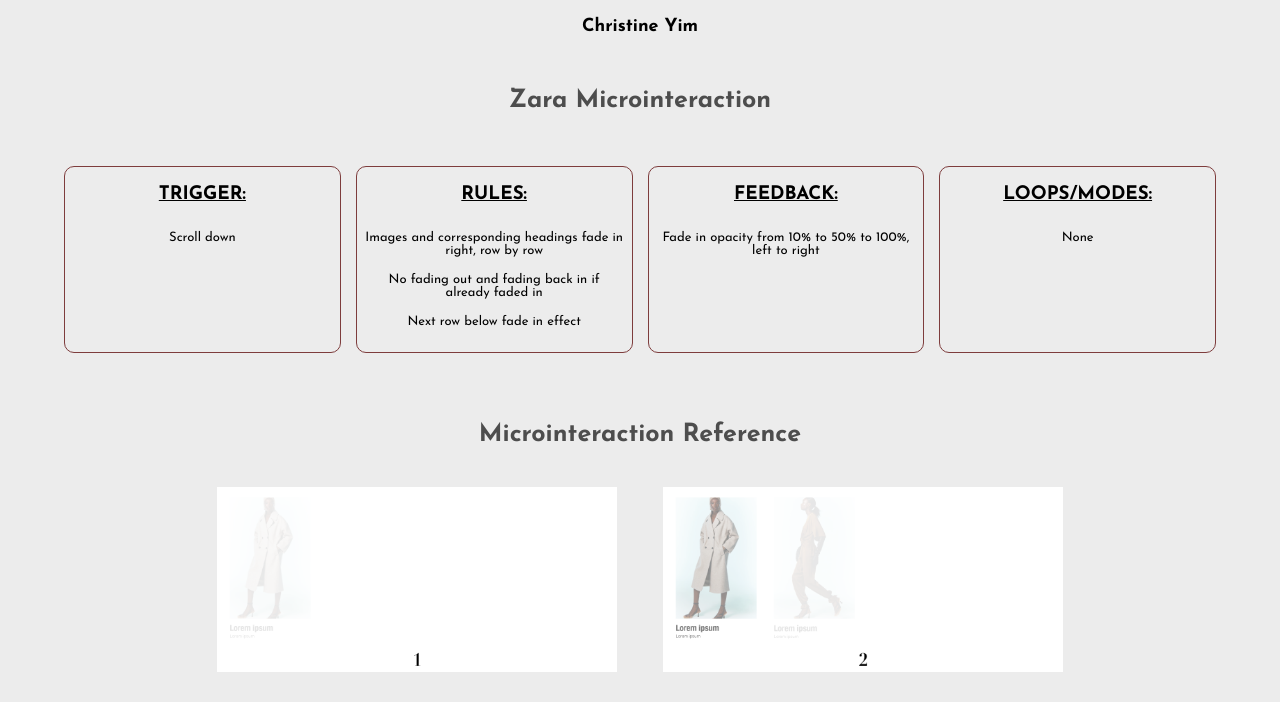
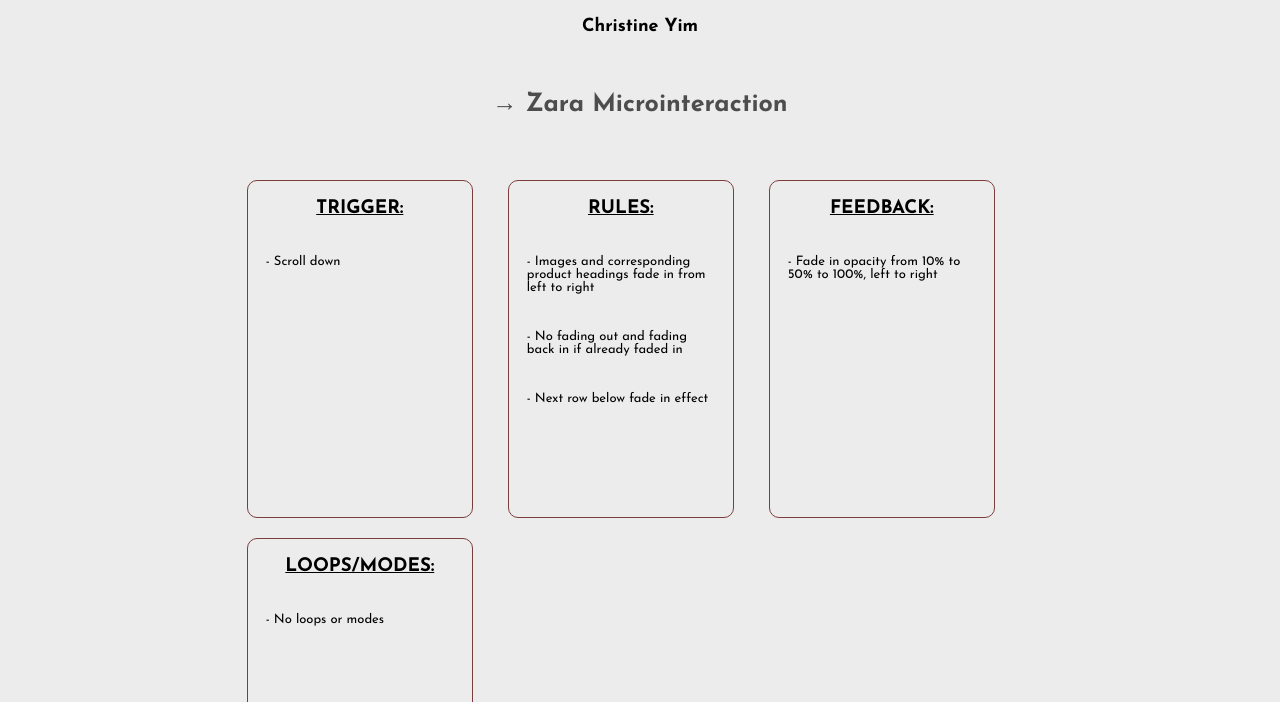
Before and after one commit to cyim12/idm241-ccy29, a plain HTML site: page alpha/index.html in a window 1280 px wide. Shown: the part 98-800 px from the top of the page. Drawn offline with Linux system fonts and the light colour scheme.

Commit message:
flex and fixes

```diff
--- a/alpha/css/stylesheet.css
+++ b/alpha/css/stylesheet.css
@@ -55,10 +55,20 @@
   }
 
 .microix {
-  display: grid;
   grid-template-columns: 1fr 1fr 1fr 1fr;
   column-gap: 15px;
   padding-top: 2rem;
+  display: flex;
+  flex-wrap: wrap;
+  margin-left: 15%;
+  margin-right: 15%;
+}
+
+@media only screen and (max-width: 768px) {
+  .microix {
+  margin-left: 25%;
+  margin-right: 25%;
+  }
 }
 
 .element {
@@ -66,6 +76,9 @@
   border-width: 1.5px;
   border-color: rgb(126, 61, 61);
   border-radius: 10px;
+  margin: 10px;
+  width: 14rem;
+  height: 21rem;
 }
 
 h3 {
@@ -79,6 +92,8 @@
 
 ul li {
   font-size: 13px;
+  text-align: left;
+  padding: 10px;
 }
 
 .images {
--- a/alpha/index.html
+++ b/alpha/index.html
@@ -14,39 +14,46 @@
         <h2>Christine Yim</h2>
     </div>
     <br>
-    <h2 class="link"><a href="https://www.zara.com/us/en/woman-new-in-l1180.html?v1=1881787" target="_blank">Zara Microinteraction</a></h2>
+    <h2 class="link"><a href="https://www.zara.com/us/en/woman-new-in-l1180.html?v1=1881787" target="_blank">→ Zara Microinteraction</a></h2>
     <div class="microix">
         <div class="element" id="trigger">
         <h3>TRIGGER:</h3>
         <ul>
-            <li>Scroll down</li>
+            <li>- Scroll down</li>
         </ul>
         </div>
         <div class="element" id="rules">
         <h3>RULES:</h3>
         <ul>
-            <li>Images and corresponding headings fade in right, row by row</li>
+            <li>- Images and corresponding product headings fade in from left to right</li>
             <br>
-            <li>No fading out and fading back in if already faded in</li>
+            <li>- No fading out and fading back in if already faded in</li>
             <br>
-            <li>Next row below fade in effect</li>
+            <li>- Next row below fade in effect</li>
         </ul>
         </div>
         <div class="element" id="feedback">
         <h3>FEEDBACK:</h3>
         <ul>
-            <li>Fade in opacity from 10% to 50% to 100%, left to right</li>
+            <li>- Fade in opacity from 10% to 50% to 100%, left to right</li>
         </ul>
         </div>
         <div class="element" id="loopmodes">
         <h3>LOOPS/MODES:</h3>
         <ul>
-            <li>None</li>
+            <li>- No loops or modes</li>
         </ul>
         </div>
     </div>
     <div class="images">
         <h2 class="imgheading">Microinteraction Reference</h2>
+        <p>Single Image Fade In</p>
+        <img src="images/1.png" alt="single_img1">
+        <img src="images/2.png" alt="single_img2">
+        <img src="images/3.png" alt="single_img3">
+        <img src="images/4.png" alt="single_img4">
+        <br>
+        <p>Full Row Fade In</p>
         <img src="images/img1.png" alt="1">
         <img src="images/img2.png" alt="2">
         <img src="images/img3.png" alt="3">
```
Also changed, not shown: alpha/images/1.png, alpha/images/2.png, alpha/images/3.png, alpha/images/4.png.
